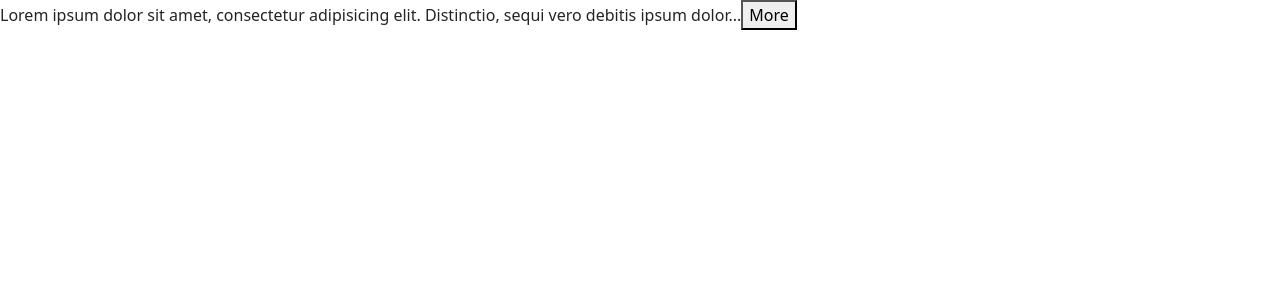
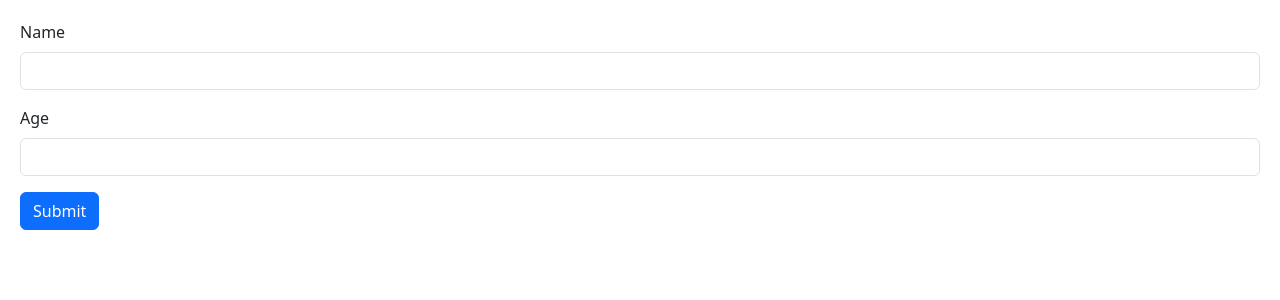
Before and after one commit to SasmithaHiram/React-Journey, a React (Vite) app: page / in a window 1280 px wide. Shown: the top 300 px of the page. Built offline with nearby package versions, Linux system fonts and the light colour scheme.

Commit message:
Handling From Submission

```diff
--- a/src/App.tsx
+++ b/src/App.tsx
@@ -1,21 +1,9 @@
-import Expandable from "./components/Expandable";
+import Form from "./components/Form";
 
 function App() {
   return (
     <div>
-      <Expandable>
-        Lorem ipsum dolor sit amet, consectetur adipisicing elit. Distinctio,
-        sequi vero debitis ipsum dolorum culpa quia eum pariatur aliquam
-        suscipit, placeat enim dolor velit veniam veritatis deserunt ea quam
-        natus nesciunt sint dolorem provident! Architecto, soluta. Mollitia
-        rerum tempore, saepe consequatur labore, eos expedita quibusdam ducimus
-        fuga pariatur numquam ullam provident, nam laborum? Eos natus fugiat cum
-        aliquam? Nisi, architecto magnam. Tempore maxime repellendus officia
-        iste, sit voluptatum ipsa, distinctio facilis ducimus molestias culpa
-        tenetur cum repellat doloribus mollitia dolore velit possimus sunt.
-        Ipsam officia inventore iusto in, praesentium magnam placeat alias,
-        natus nobis dicta magni quis, possimus blanditiis quaerat.
-      </Expandable>
+      <Form />
     </div>
   );
 }
--- /dev/null
+++ b/src/components/Form.tsx
@@ -0,0 +1,32 @@
+import React, { type FormEvent } from "react";
+
+const Form = () => {
+  const handleSubmit = (event: FormEvent) => {
+    event.preventDefault();
+    console.log("Submitted");
+  };
+  return (
+    <form onSubmit={handleSubmit}>
+      <div className="mb-3">
+        <label htmlFor="name" className="form-label">
+          Name
+        </label>
+
+        <input id="name" type="text" className="form-control" />
+      </div>
+
+      <div className="mb-3">
+        <label htmlFor="age" className="form-label">
+          Age
+        </label>
+
+        <input id="age" type="number" className="form-control" />
+      </div>
+      <button className="btn btn-primary" type="submit">
+        Submit
+      </button>
+    </form>
+  );
+};
+
+export default Form;
--- /dev/null
+++ b/src/components/index.css
@@ -0,0 +1,3 @@
+body {
+    padding: 20px;
+}
--- a/src/main.tsx
+++ b/src/main.tsx
@@ -2,6 +2,8 @@
 import { createRoot } from 'react-dom/client'
 import 'bootstrap/dist/css/bootstrap.css'
 import App from './App.tsx'
+import './components/index.css'
+
 
 createRoot(document.getElementById('root')!).render(
   <StrictMode>
```
